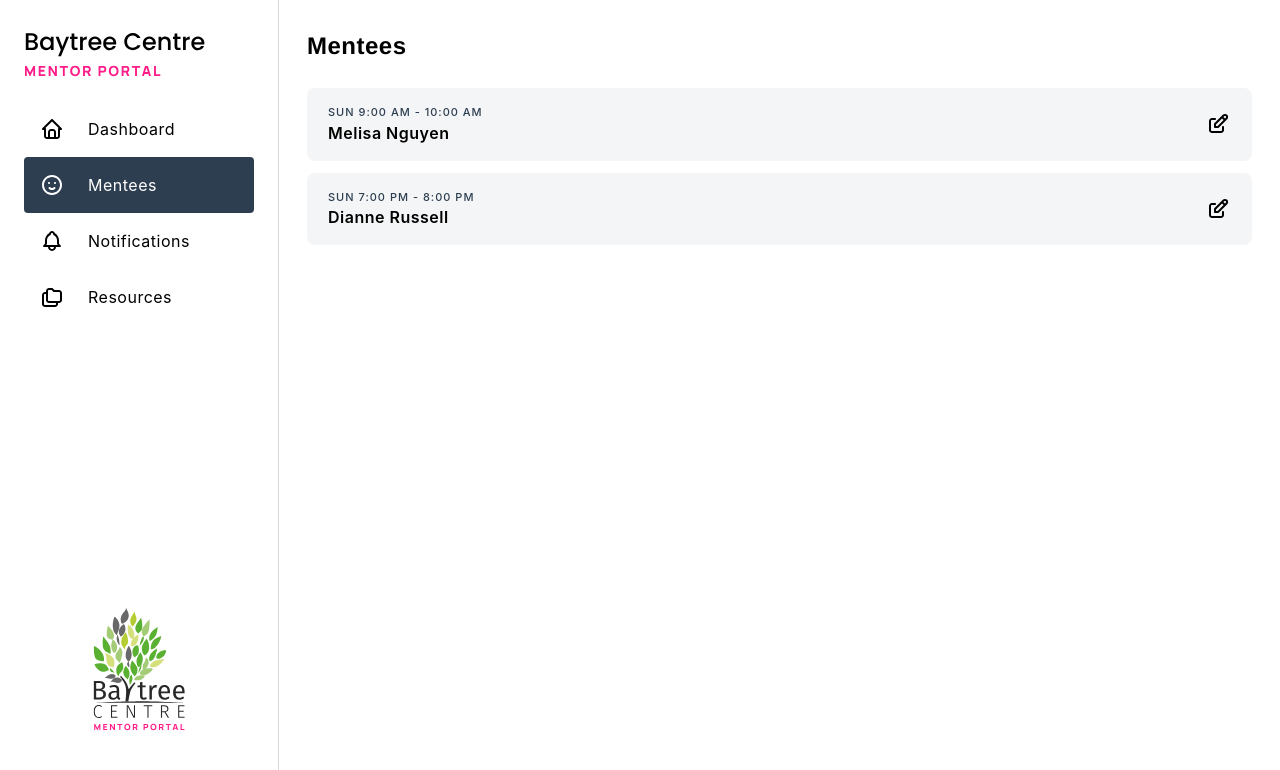
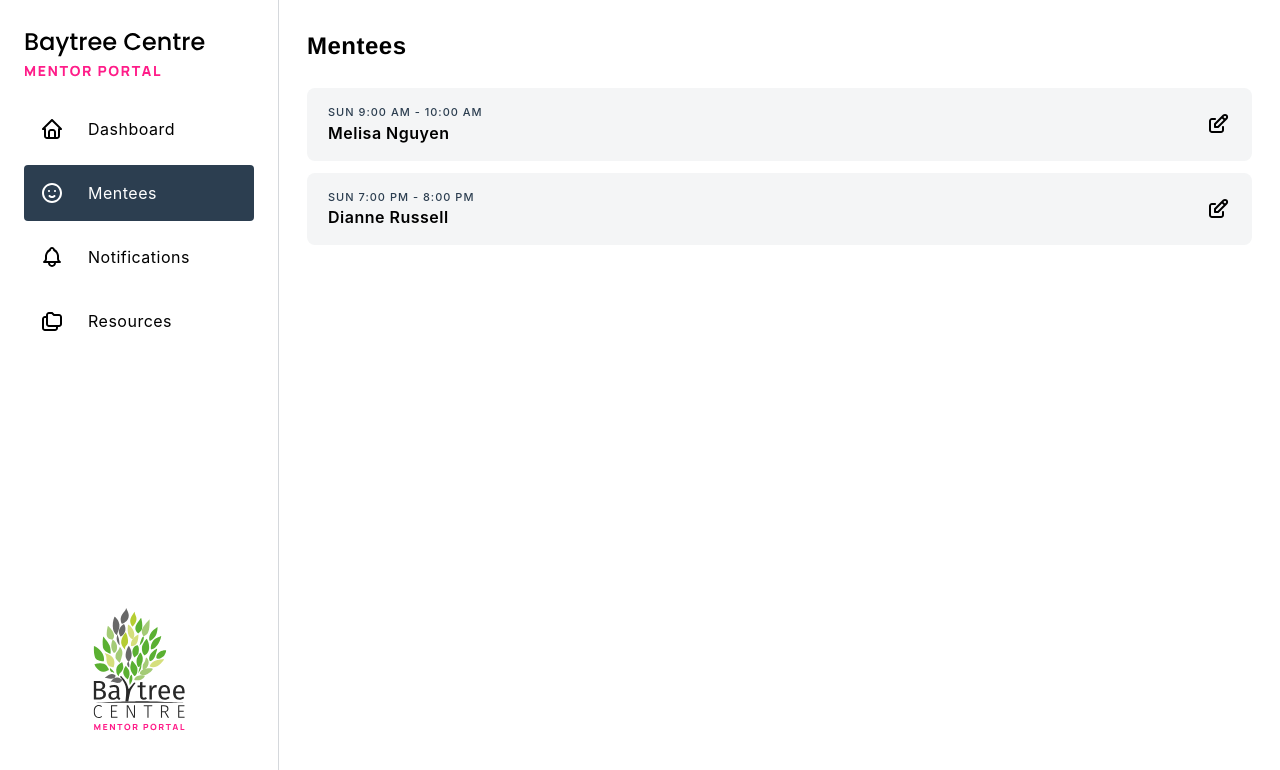
Before and after one commit to saayan-pg0002/Earth-373, a React (Create React App) app: page /mentees in a window 1280 px wide. Shown: the top 770 px of the page. Built offline with nearby package versions, Linux system fonts and the light colour scheme; a web font is replaced by a local one.

Commit message:
Add hover effect on nav bar items in desktop view

```diff
--- a/src/stylesheets/components/nav.scss
+++ b/src/stylesheets/components/nav.scss
@@ -51,11 +51,36 @@
         margin: auto;
       }
 
-      .items > li {
+      .items {
+        li + li {
+          margin-top: 0.5rem;
+        }
+
+        li {
+          border-radius: 0.25rem;
+
+          &:hover,
+          &:focus {
+            background-color: $grey-50;
+          }
+
+          .contained-icon {
+            transition: none;
+            background: transparent;
+          }
+
           &.active {
             background-color: $baytree-navy;
             color: $white;
-          border-radius: 0.25rem;
+
+            &:hover,
+            &:focus {
+              background-color: $baytree-green;
+
+              .contained-icon {
+                background-color: $baytree-green;
+              }
+            }
           }
 
           &.primary-action {
@@ -75,3 +100,4 @@
       }
     }
   }
+}
```
Lines whose indentation alone changed are shown as unchanged.
